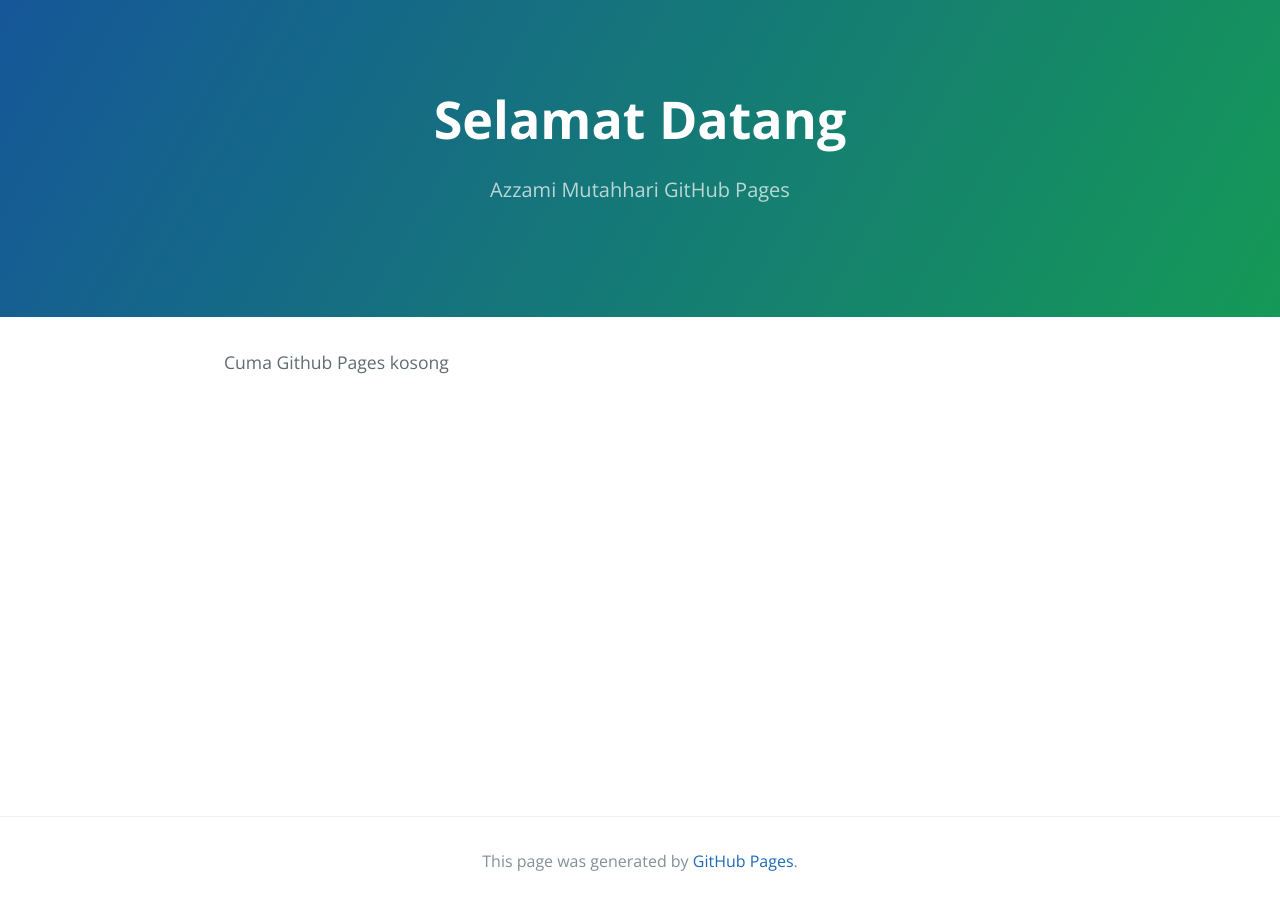
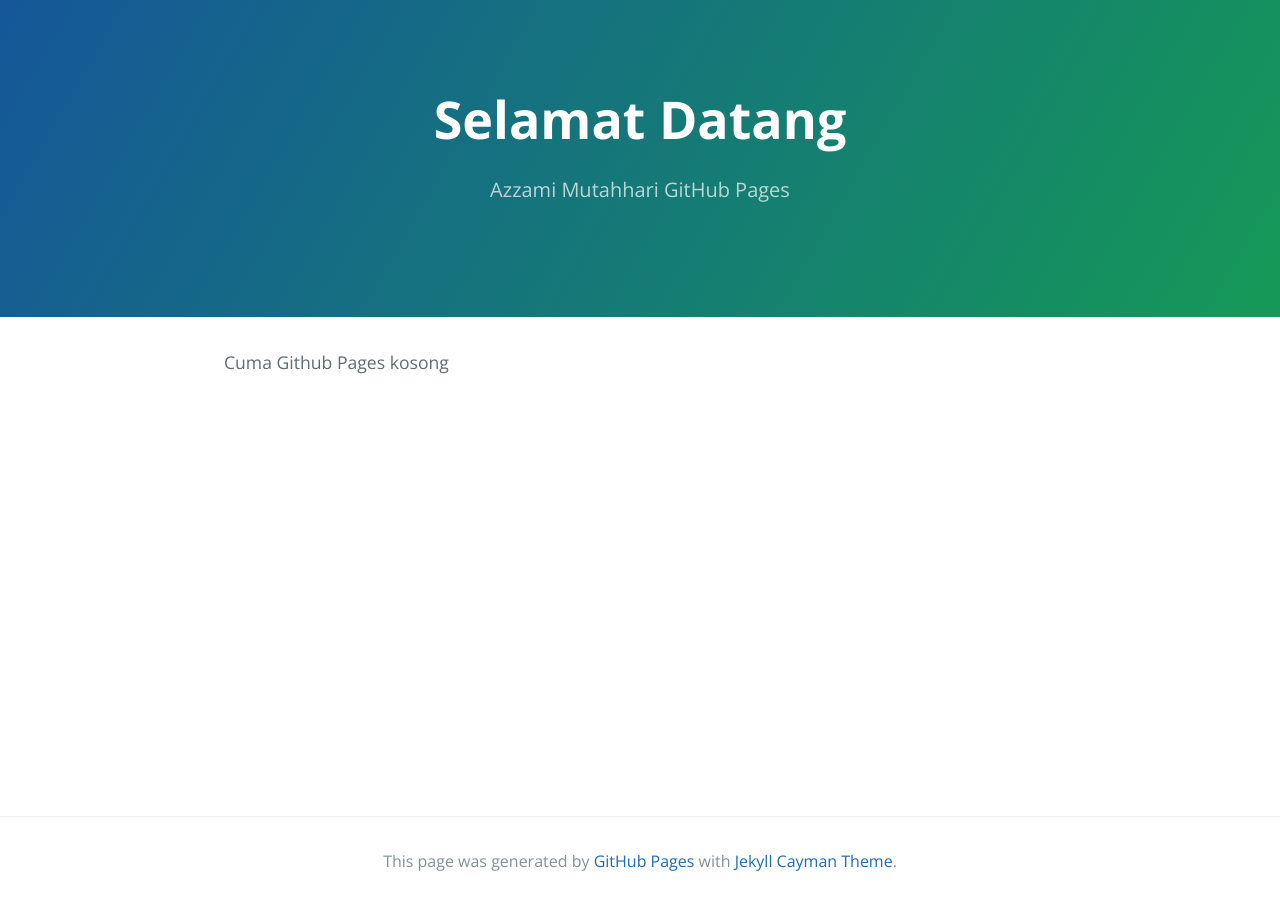
Before and after one commit to azzamimaf/azzamimaf.github.io, a Jekyll site: the page built from index.md, in a window 1280 px wide. Built offline with Jekyll 4.4.1, drawn with Linux system fonts in a browser that asks for light colours.

Commit message:
Update index.html

```diff
--- a/_layouts/index.html
+++ b/_layouts/index.html
@@ -41,7 +41,7 @@
 
       <footer class="site-footer MyFooter">
         <!--span class="site-footer-owner"><a href="https://azzamimaf.github.io">This page</a> is maintained by <a href="https://github.com/azzamimaf">azzamimaf</a>.</span-->
-        <span class="site-footer-credits">This page was generated by <a href="https://pages.github.com">GitHub Pages</a>.</span>
+        <span class="site-footer-credits">This page was generated by <a href="https://pages.github.com">GitHub Pages</a> with <a href="https://github.com/pages-themes/cayman">Jekyll Cayman Theme</a>.</span>
       </footer>
     </main>
   </body>
```
